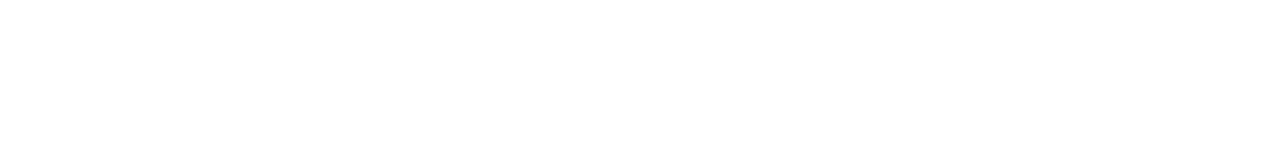
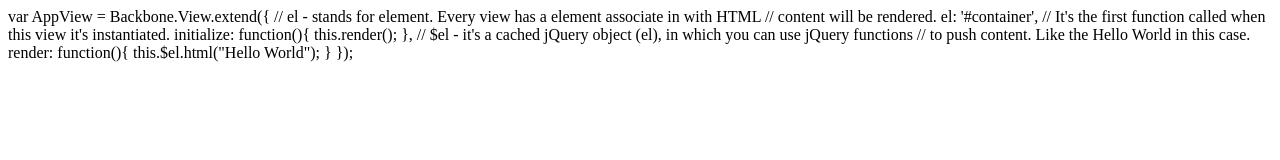
Before and after one commit to ac-adekunle/BackboneToDo, a plain HTML site: page index.html in a window 1280 px wide. Drawn offline with nearby package versions, Linux system fonts and the light colour scheme.

Commit message:
Add js code

```diff
--- a/index.html
+++ b/index.html
@@ -20,6 +20,20 @@
 
   <!-- =============== -->
   <!-- Javascript code -->
+  var AppView = Backbone.View.extend({
+      // el - stands for element. Every view has a element associate in with HTML
+      //      content will be rendered.
+      el: '#container',
+      // It's the first function called when this view it's instantiated.
+      initialize: function(){
+        this.render();
+      },
+      // $el - it's a cached jQuery object (el), in which you can use jQuery functions
+      //       to push content. Like the Hello World in this case.
+      render: function(){
+        this.$el.html("Hello World");
+      }
+    });
   <!-- =============== -->
   <script type="text/javascript">
     // your JS code goes here
```
